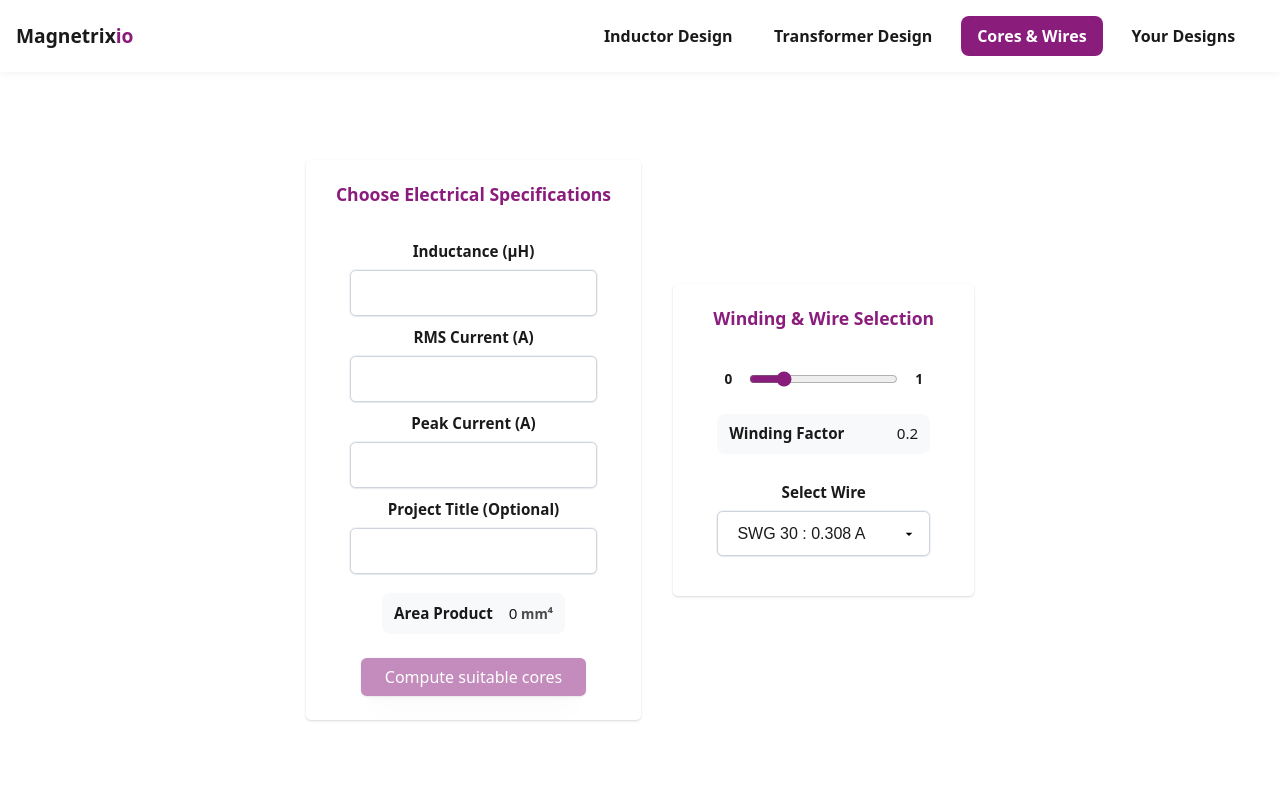
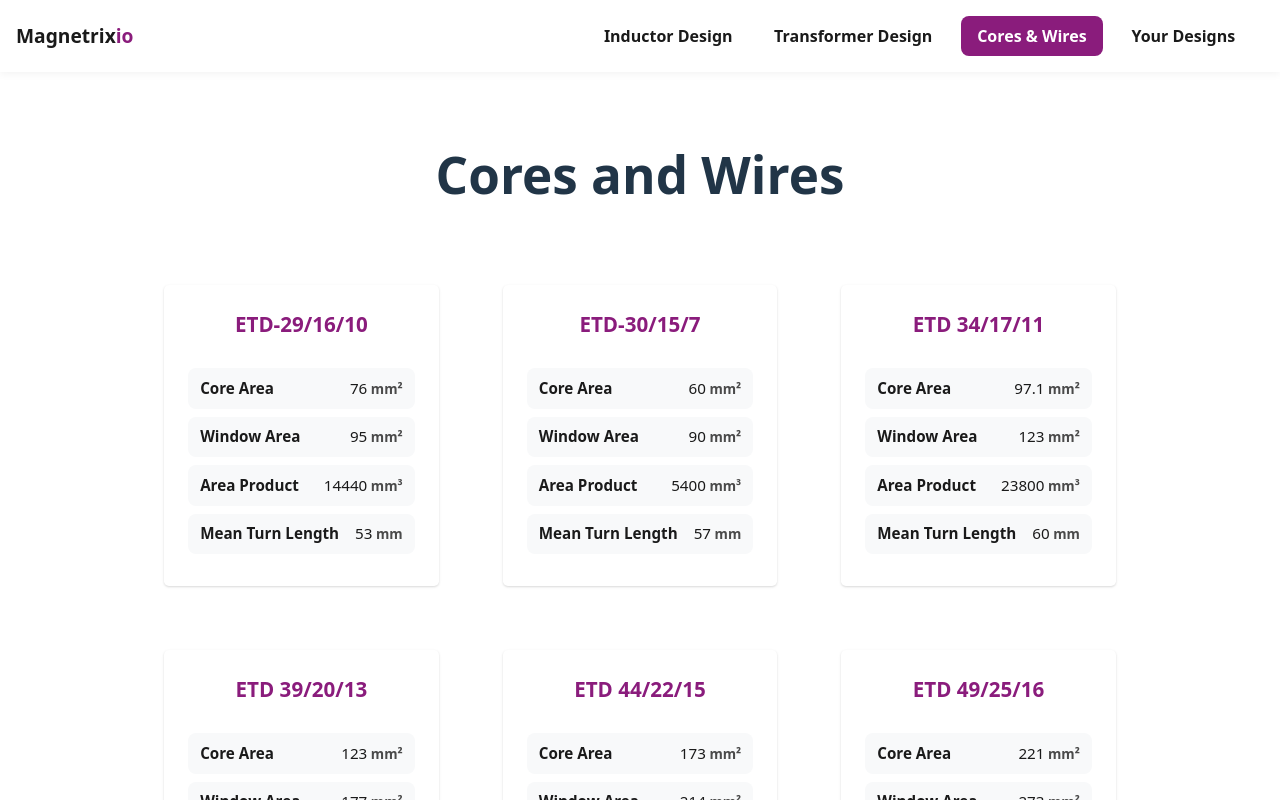
Before and after one commit to sakthiram17/inductor-design-tool, a React (Vite) app: page / in a window 1280 px wide. Both pictures are taken after a click on the item "Cores & Wires". Shown: the top 800 px of the page. Built offline with nearby package versions, Linux system fonts and the light colour scheme.

Commit message:
minor styling and save fixes and added cores/wires page

```diff
--- a/src/App.tsx
+++ b/src/App.tsx
@@ -13,6 +13,7 @@ import {
   NavigationList,
   type PageName,
 } from "./common/NavigationConstants";
+import CoresAndWires from "./pages/CoresAndWires";
 
 function App() {
   const [isSideBarOpen, setIsSideBarOpen] = useState(false);
@@ -30,7 +31,7 @@ function App() {
       case NavigationConstants.TransformerDesign:
         return <TransformerDesign />;
       case NavigationConstants.CoresAndWires:
-        return <InductorDesign />;
+        return <CoresAndWires/>
       case NavigationConstants.YourDesigns:
         return <YourDesigns />;
       default:
@@ -52,7 +53,6 @@ function App() {
       />
 
       <SideBar
-        setSmall={() => {}}
         list={NavigationList}
         active={pageName}
         changePage={(page: PageName) => {
--- a/src/common/Constants.tsx
+++ b/src/common/Constants.tsx
@@ -3,6 +3,7 @@ const Constants = {
   current_desnity: 3 * 10 ** 6,
   rho: 1.7 * 10 ** -8,
   winding_factor: 0.3,
-  convertToMilli: 1000
+  convertToMilli: 1000,
+  saveName:'YOUR_DESIGNS'
 };
 export default Constants;
--- a/src/common/Utils.tsx
+++ b/src/common/Utils.tsx
@@ -111,10 +111,10 @@ export const exportDesignToExcel = (design: Design) => {
 };
 
 export const saveDesignToLocal = (design: Design) => {
-  const saved = localStorage.getItem("savedDesigns");
+  const saved = localStorage.getItem(Constants.saveName);
   let designs: Design[] = saved ? JSON.parse(saved) : [];
   designs.push(design);
-  localStorage.setItem("savedDesigns", JSON.stringify(designs));
+  localStorage.setItem(Constants.saveName, JSON.stringify(designs));
 };
 
 interface ContextParams {
--- /dev/null
+++ b/src/pages/CoresAndWires.tsx
@@ -0,0 +1,81 @@
+import Card from "../components/ui/Card/Card";
+import InfoBubble from "../components/ui/info-card/InfoBubble";
+import { coreList } from "../common/CoreData";
+import wiresList from "../common/Wires";
+
+const CoresAndWires: React.FC = () => {
+  return (
+    <div
+      style={{
+        display: "grid",
+        gap: "2rem",
+        padding: "2rem",
+        alignItems: "center",
+        justifyContent: "center",
+      }}
+    >
+      <h1>Cores and Wires</h1>
+      <div
+        style={{
+          display: "flex",
+          flexWrap: "wrap",
+          gap: "2rem",
+          justifyContent: "center",
+        }}
+      >
+        {coreList.map((core) => (
+          <Card key={core.sku} header={<h3>{core.sku}</h3>}>
+            <InfoBubble label="Core Area" value={core.coreArea} unit="mm²" />
+            <InfoBubble
+              label="Window Area"
+              value={core.windowArea}
+              unit="mm²"
+            />
+            <InfoBubble
+              label="Area Product"
+              value={core.areaProduct}
+              unit="mm³"
+            />
+            <InfoBubble
+              label="Mean Turn Length"
+              value={core.meanTurnLength}
+              unit="mm"
+            />
+          </Card>
+        ))}
+      </div>
+
+      <div
+        style={{
+          display: "flex",
+          flexWrap: "wrap",
+          gap: "2rem",
+          justifyContent: "center",
+          alignItems: "center",
+        }}
+      >
+        <Card>
+          {" "}
+          <h2>Wires</h2>
+          {wiresList.map((wire) => (
+            <div
+              key={wire.name}
+              style={{
+                display: "flex",
+                gap: "1rem",
+                paddingBottom: "0.5rem",
+                marginBottom: "0.5rem",
+              }}
+            >
+              <InfoBubble label="Name" value={wire.name} unit="" />
+              <InfoBubble label="Current" value={wire.Current} unit="A" />
+              <InfoBubble label="Area" value={wire.Area} unit="mm²" />
+            </div>
+          ))}
+        </Card>
+      </div>
+    </div>
+  );
+};
+
+export default CoresAndWires;
--- a/src/pages/YourDesigns.css
+++ b/src/pages/YourDesigns.css
@@ -13,19 +13,22 @@
       minmax(480px, 1fr)
     ); /* wider cards on larger screens */
   }
+  .design-card {
+    max-width: 60vw;
+  }
 }
 
 .design-card {
   background: var(--bg-light, #fff);
   border-radius: 0.75rem;
   box-shadow: 0 2px 8px rgba(0, 0, 0, 0.08);
-  padding: 1.5rem;
+  padding: 1rem 1.5rem;
   display: flex;
   margin-right: 1rem;
   margin-left: 1rem;
   flex-direction: column;
-  max-width: 600px;
-  margin: auto;
+  margin:auto;
+  margin-bottom: 1rem;
 }
 
 .design-details {
--- a/src/pages/YourDesigns.tsx
+++ b/src/pages/YourDesigns.tsx
@@ -5,6 +5,7 @@ import "./YourDesigns.css";
 import Button, { ButtonStyle } from "../components/ui/Button/Button";
 import { convertToMM4, formatIndianNumber } from "../common/Utils";
 import { AnimatePresence, motion } from "framer-motion";
+import Constants from "../common/Constants";
 
 const YourDesigns: React.FC = () => {
   const [designs, setDesigns] = useState<Design[]>([]);
@@ -14,7 +15,7 @@ const YourDesigns: React.FC = () => {
   }, []);
 
   const loadDesigns = () => {
-    const stored = localStorage.getItem("savedDesigns");
+    const stored = localStorage.getItem(Constants.saveName);
     if (stored) {
       try {
         setDesigns(JSON.parse(stored) as Design[]);
@@ -28,7 +29,7 @@ const YourDesigns: React.FC = () => {
 
   const deleteDesign = (index: number) => {
     const updated = designs.filter((_, i) => i !== index);
-    localStorage.setItem("designs", JSON.stringify(updated));
+    localStorage.setItem(Constants.saveName, JSON.stringify(updated));
     setDesigns(updated);
   };
 
@@ -50,7 +51,7 @@ const YourDesigns: React.FC = () => {
               >
                 <div key={idx} className="design-card">
                   <div className="design-header">
-                    <h2>{d.projectTitle}</h2>
+                    <h2>{d.projectTitle || "Unnamed Design"}</h2>
                   </div>
 
                   <div className="design-details">
```
